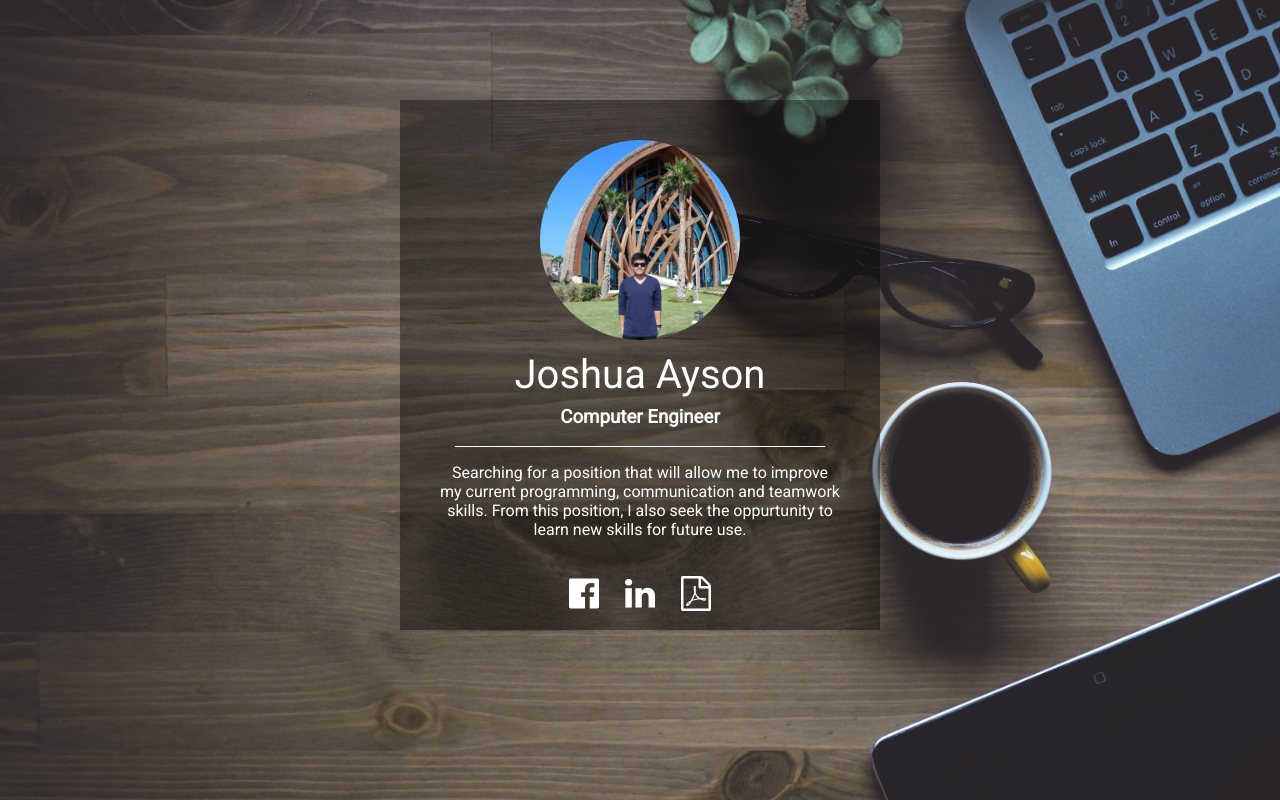
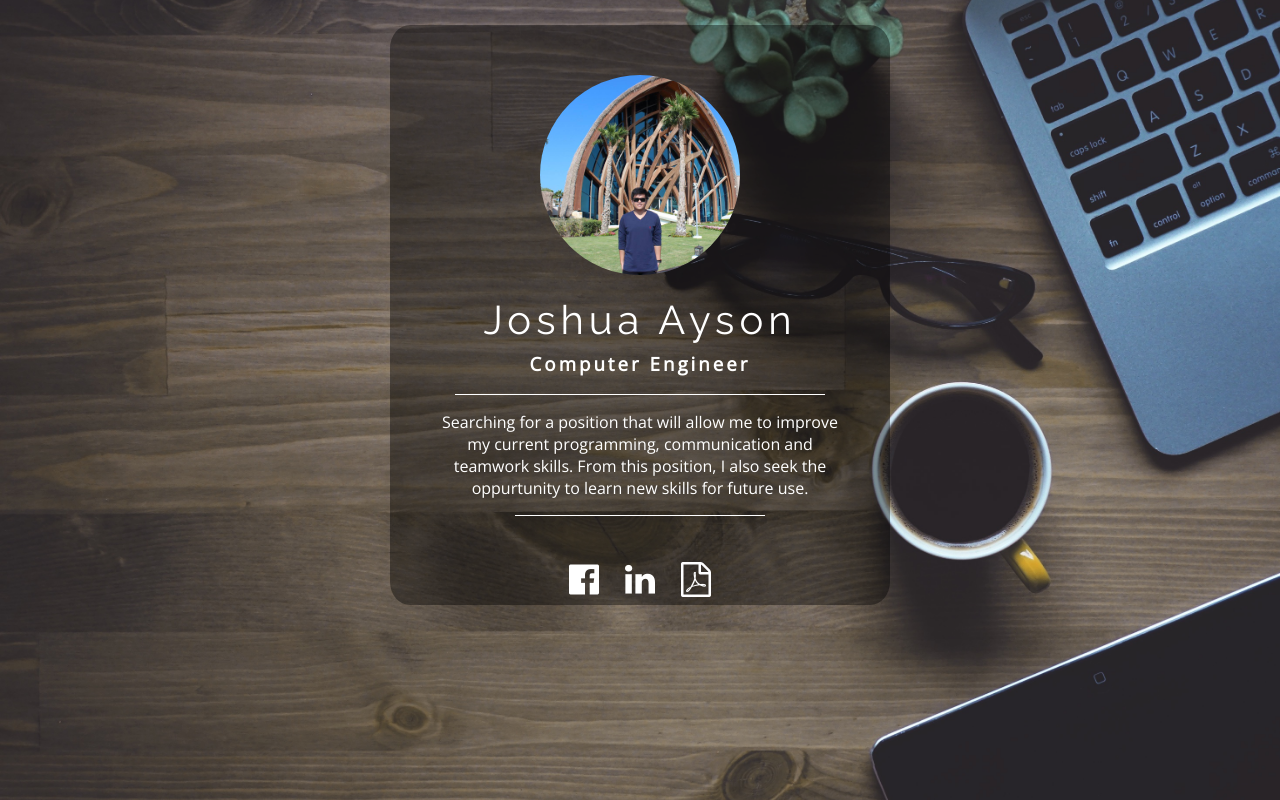
Before and after one commit to joshuayson/joshuayson.github.io, a plain HTML site: page index.html in a window 1280 px wide. Drawn offline with nearby package versions, Linux system fonts and the light colour scheme.

Commit message:
final edit

```diff
--- a/CSS/master.css
+++ b/CSS/master.css
@@ -9,31 +9,41 @@ html {
 
 .profile-box{
 	width: 400px;
-	height: 450px;
+	height: 480px;
 	background: rgba(0, 0, 0, 0.4);
-	padding: 40px;
+	padding: 50px;
 	color: white;
 	margin: 0 auto;
-	margin-top: 100px;
+	margin-top: 25px;
 	text-align: center;
+	border-radius: 4%;
 }
 .profile-pic{
-	border-radius: 50%;
+	border-radius: 55%;
 	height: 200px;
 	width: 200px;
+	margin-bottom: 10px;
 }
 h1{
+	font-family: 'Raleway', sans-serif;
 	font-weight: 100;
-	letter-spacing: 6;
+	letter-spacing: 5px;
 	font-size: 40px;
 	line-height: 20%;
 }
+h3{
+	font-family: 'Open Sans', sans-serif;
+	letter-spacing: 3px;
+
+}
 p{
-	font-weight: 200;
-	letter-spacing: 2;
+	font-family: 'Open Sans', sans-serif;
+	font-weight: 150;
+	letter-spacing: 3;
 }
 .icons{
 	font-size: 35px;
+	margin-top: 25px;
 
 }
 .icons a{
@@ -41,6 +51,12 @@ p{
 }
 .line-break{
 	width: 370px;
+	margin: 0 auto;
+	margin-top: 10px;
+	border-top: 1px solid white;
+}
+.icon-line-break{
+	width: 250px;
 	margin: 0 auto;
 	border-top: 1px solid white;
 }
--- a/index.html
+++ b/index.html
@@ -5,7 +5,7 @@
 	<meta charset="utf-8">
 	<link href="CSS/master.css" rel="stylesheet" type="text/css">
 	<link <link href="https://maxcdn.bootstrapcdn.com/font-awesome/4.7.0/css/font-awesome.min.css" rel="stylesheet" integrity="sha384-wvfXpqpZZVQGK6TAh5PVlGOfQNHSoD2xbE+QkPxCAFlNEevoEH3Sl0sibVcOQVnN" crossorigin="anonymous">
-	<link href="https://fonts.googleapis.com/css?family=Roboto" rel="stylesheet">
+	<link href="https://fonts.googleapis.com/css?family=Open+Sans|Raleway" rel="stylesheet">
 </head>
 
 <body>
@@ -21,6 +21,7 @@
 		Searching for a position that will allow me to improve my current programming, communication and teamwork skills. From this position, I also seek the oppurtunity to learn new skills for future use.
 		</p>
 
+		<div class="icon-line-break"> </div>
 		<br>
 		<div class="icons">
 			<a href="https://www.facebook.com/joshuayson20" target="_blank"><i class="fa fa-facebook-official" aria-hidden="true"></i></a> &nbsp;
```
